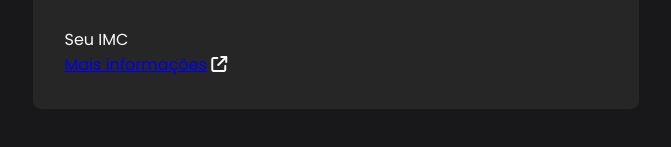
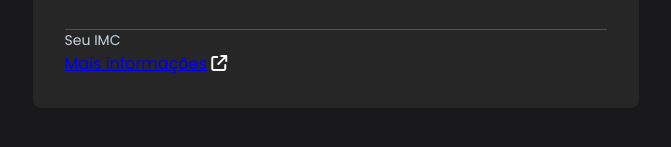
Before and after one commit to mariantonyaf/projeto-calculadoraIMC, a plain HTML site: page index.html in a window 1280 px wide. Shown: the part 551-698 px from the top of the page, 588-1259 px from the left. Drawn offline with Linux system fonts and the light colour scheme.

Commit message:
Update style.css

```diff
--- a/assets/css/style.css
+++ b/assets/css/style.css
@@ -110,3 +110,27 @@
     border-radius: 3px;
     cursor: pointer;
 }
+
+#result{
+    display: flex;
+    gap: 2rem;
+    align-items: center;
+    border-top: 1px solid #ffffff34;
+    font-size: 0.75rem 0;
+}
+
+#bmi{
+    display: flex;
+    align-items: center;
+    flex-direction: column;
+    font-size: 2.25rem;
+}
+
+#bmi span:last-child{
+    font-size: 0.875rem;
+    color: #cbd5e1;
+}
+
+#description{
+    width: 15.5rem;
+}
```
